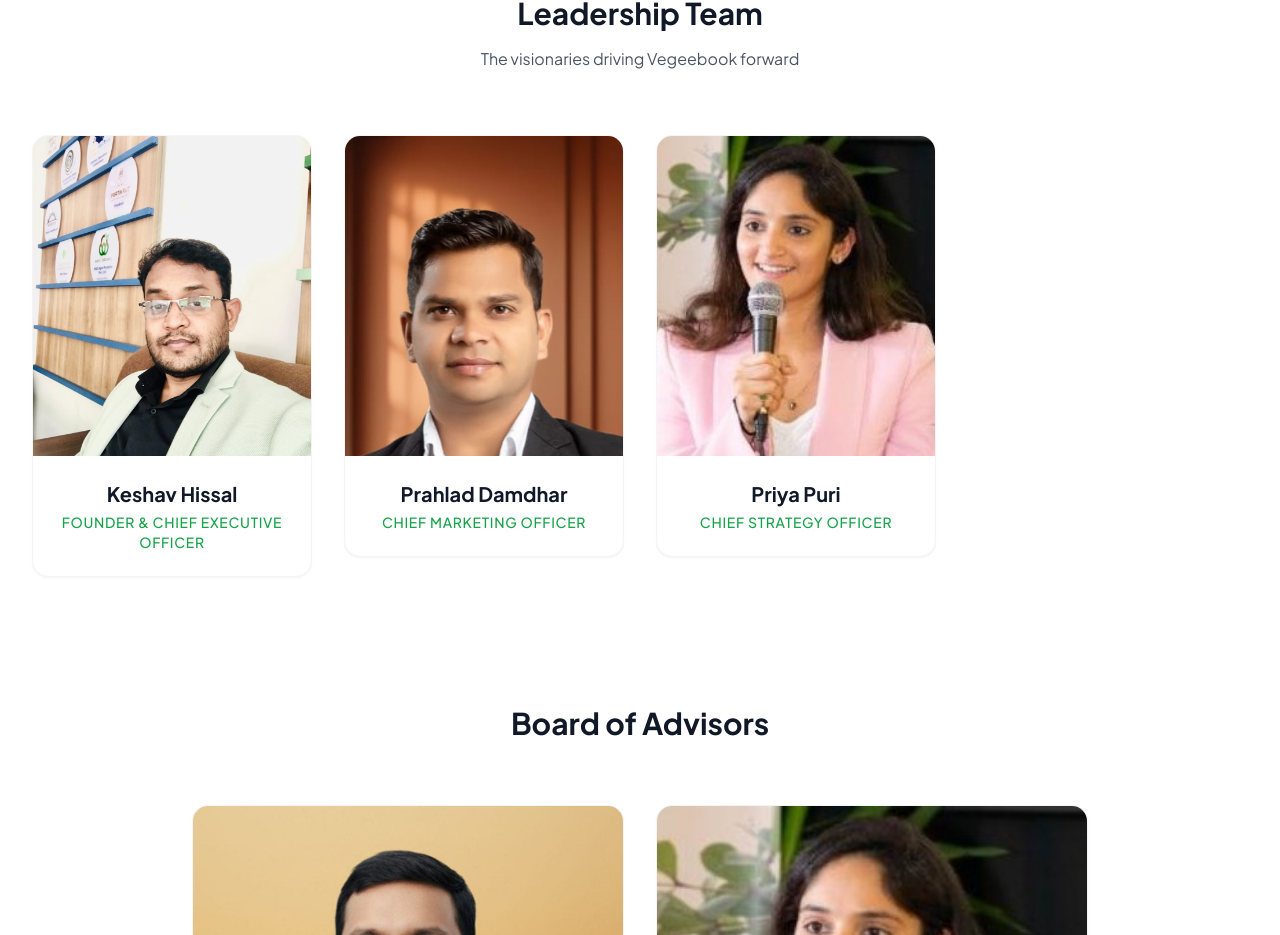
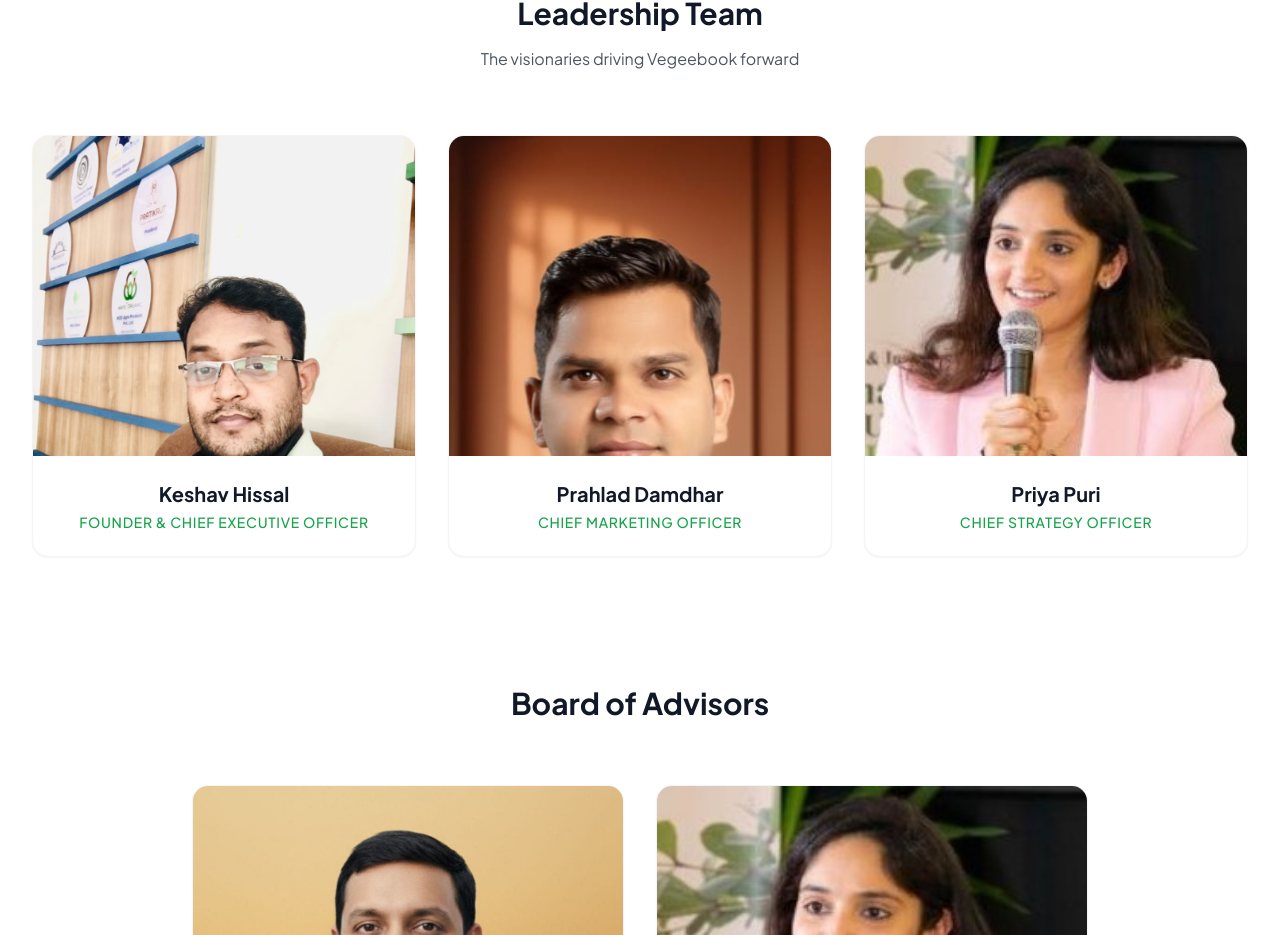
Before and after one commit to Neurocraft01/vegeebook, a Next.js app: page /about in a window 1280 px wide. Shown: the part 1587-2522 px from the top of the page. Built offline with nearby package versions, Linux system fonts and the light colour scheme.

Commit message:
Update page.tsx

```diff
--- a/app/about/page.tsx
+++ b/app/about/page.tsx
@@ -150,7 +150,7 @@
               <p className="mt-4 text-gray-600">The visionaries driving Vegeebook forward</p>
             </FadeIn>
           </div>
-          <div className="grid grid-cols-1 sm:grid-cols-2 lg:grid-cols-4 gap-8">
+          <div className="grid grid-cols-1 sm:grid-cols-2 lg:grid-cols-3 gap-8">
             <TeamMember
               name="Keshav Hissal"
               role="Founder & Chief Executive Officer"
```
